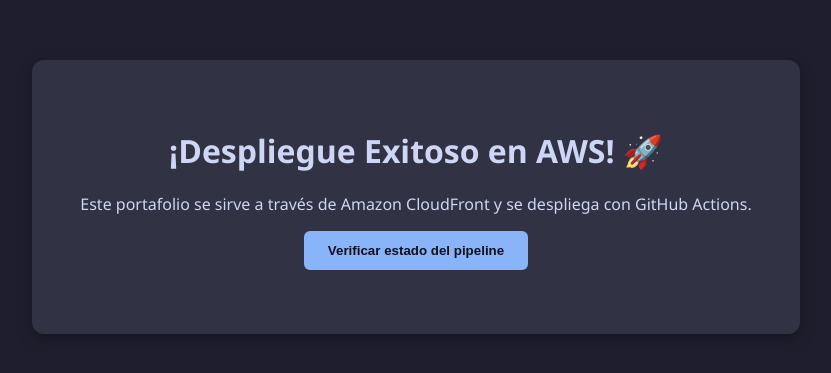
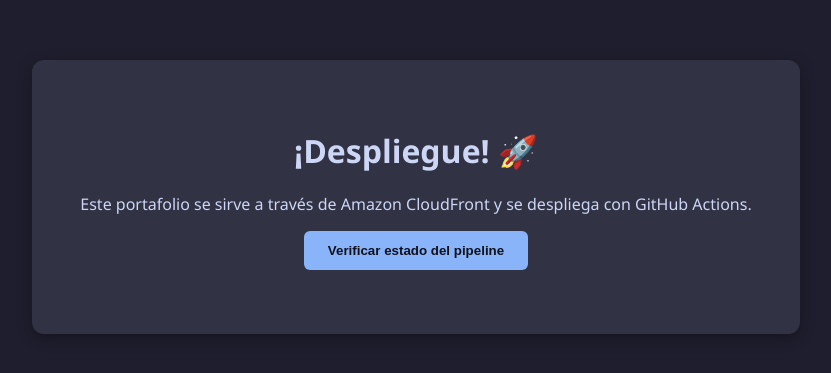
Before and after one commit to isaacpv962/lab6-COM610, a plain HTML site: page index.html in a window 1280 px wide. Shown: the part 203-576 px from the top of the page, without its empty margins (224-1055 px from the left). Drawn offline with Linux system fonts and the light colour scheme.

Commit message:
Update index.html

```diff
--- a/index.html
+++ b/index.html
@@ -8,7 +8,7 @@
 </head>
 <body>
   <div class="container">
-    <h1>¡Despliegue Exitoso en AWS! 🚀</h1>
+    <h1>¡Despliegue! 🚀</h1>
     <p>Este portafolio se sirve a través de Amazon CloudFront y se despliega con GitHub Actions.</p>
     <button id="btn-interactivo">Verificar estado del pipeline</button>
     <p id="mensaje-estado"></p>
```
